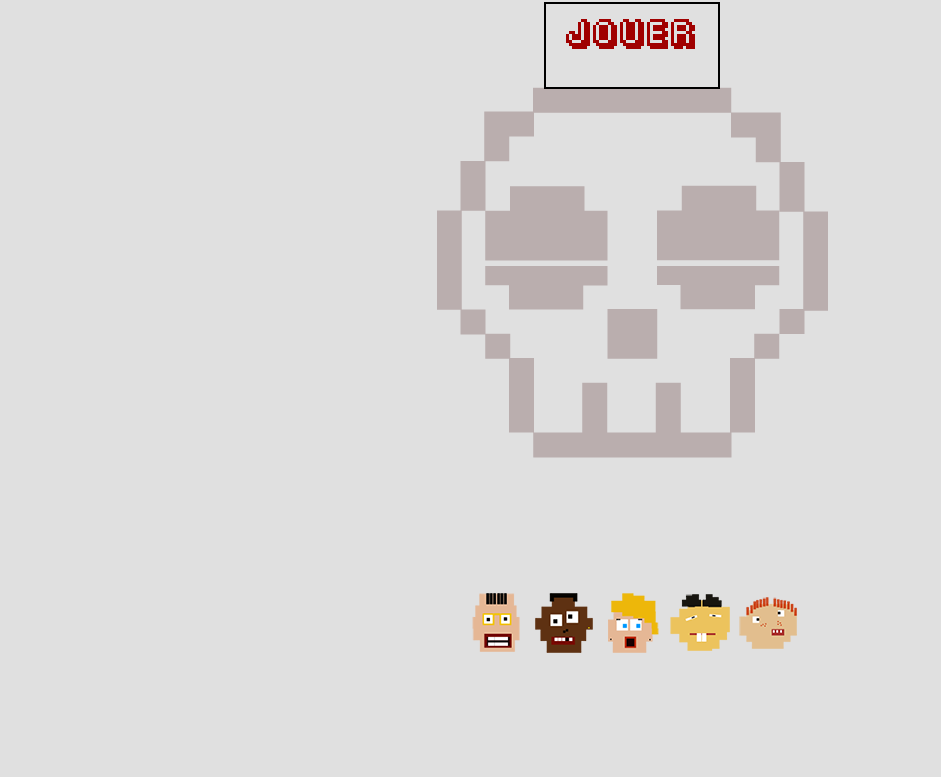
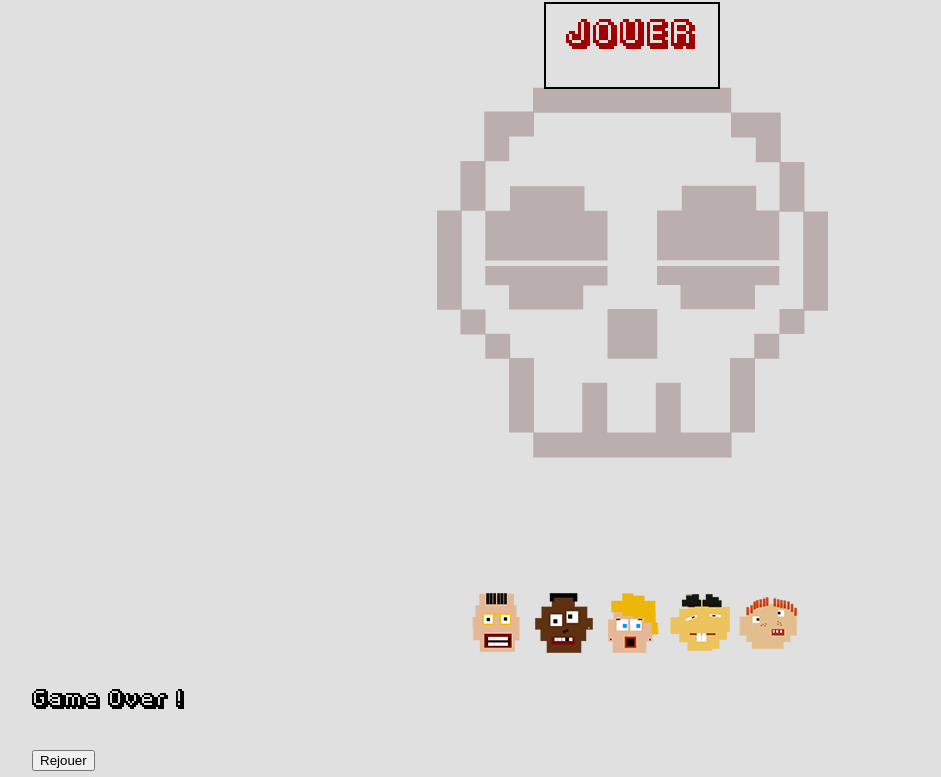
Before and after one commit to Eponcon/space-invaders, a plain HTML site: page index.html in a window 1280 px wide. Shown: the part 128-905 px from the top of the page, without its empty margins (8-949 px from the left). Before the commit the page ends 800 px from the top, so only its background shows below. Drawn offline with Linux system fonts and the light colour scheme.

Commit message:
tete larme

```diff
--- a/index.html
+++ b/index.html
@@ -2,7 +2,7 @@
 <html lang="fr">
 <head>
 	<meta charset="UTF-8">
-	<title>Space Gogol</title>
+	<title>Humans Invaders</title>
 	<meta name="Description" content="<Jeu du space invaders revisité.">
 	<meta name="Keywords" content="jeu, jeu du space invaders, space invaders, tête, humain, éliminé, seringue, pillule, tirer, missile, pixel ">
 	<meta name="Author" content="Groupe Cécile, Alex, Elodie, Gwendal">
@@ -219,6 +219,11 @@
 	        </div>
 	    </section>
 
+	    <section class="perdu">
+	        <p>Game Over !</p>
+	        <button>Rejouer</button>
+	    </section>
+
 	</div>
 
 <footer>
```
Also changed, not shown: images/geek-2.png (added), 1 other file.
